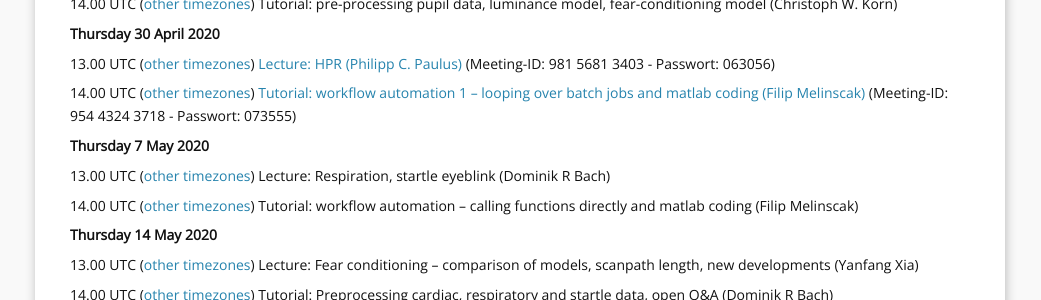
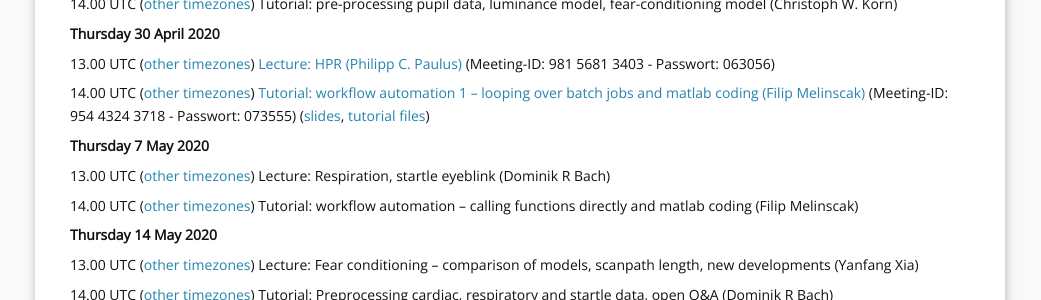
Before and after one commit to bachlab/PsPM, a Jekyll site: the page built from courses.markdown, in a window 1280 px wide and 900 px high, scrolled down 611 px. Shown: the part 177-477 px from the top of the window, without its empty margins (120-1161 px from the left). Built offline with Jekyll 4.4.1, drawn with Linux system fonts in a browser that asks for light colours.

Commit message:
Add links for slides and files (PsPM tutorial 5)

```diff
--- a/courses.markdown
+++ b/courses.markdown
@@ -44,7 +44,7 @@ In the following course program, clickable links to each course day will appear
 
 13.00 UTC ([other timezones](https://www.timeanddate.com/worldclock/fixedtime.html?iso=20200430T1300)) [Lecture: HPR (Philipp C. Paulus)](https://uzh.zoom.us/j/98156813403?pwd=WXVuRERvQ0JUY0RZTjZ0MlJtTHJ1UT09) (Meeting-ID: 981 5681 3403 - Passwort: 063056)
 
-14.00 UTC ([other timezones](https://www.timeanddate.com/worldclock/fixedtime.html?iso=20200430T1400)) [Tutorial: workflow automation 1 – looping over batch jobs and matlab coding (Filip Melinscak)](https://uzh.zoom.us/j/95443243718?pwd=L1RwS25INklmMmtFVE5ZcUdjeGRZQT09) (Meeting-ID: 954 4324 3718 - Passwort: 073555)
+14.00 UTC ([other timezones](https://www.timeanddate.com/worldclock/fixedtime.html?iso=20200430T1400)) [Tutorial: workflow automation 1 – looping over batch jobs and matlab coding (Filip Melinscak)](https://uzh.zoom.us/j/95443243718?pwd=L1RwS25INklmMmtFVE5ZcUdjeGRZQT09) (Meeting-ID: 954 4324 3718 - Passwort: 073555) ([slides](https://docs.google.com/presentation/d/1LsaEB3MozxvxJVSfZUQdXBhJ6BjEkqLeFf_0nZiD4Zc/edit?usp=sharing), [tutorial files](https://drive.google.com/open?id=1na1wGlCaDZLreLtEi1iEj1Y5Glqd4mFP))
 
 **Thursday 7 May 2020**
 
```
